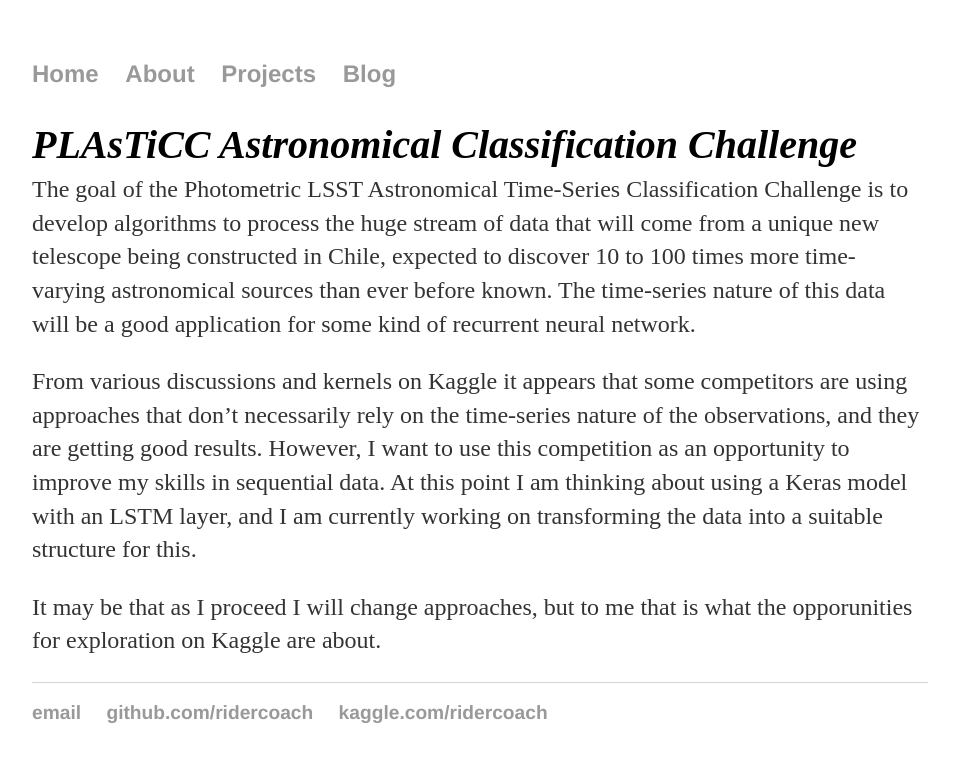
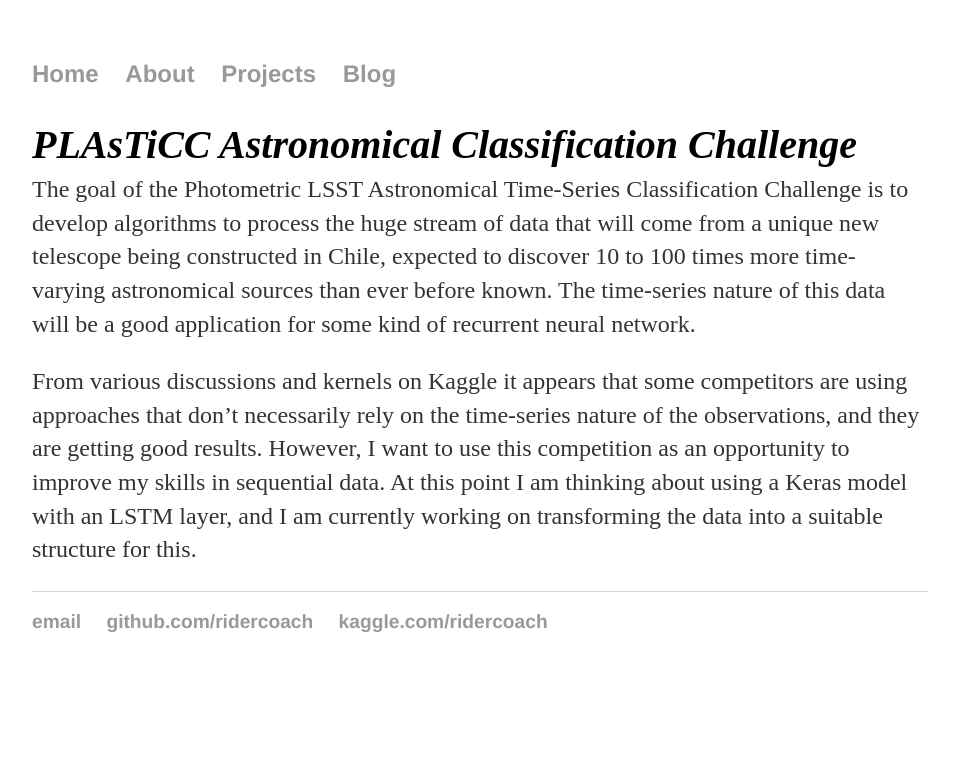
Before and after one commit to ridercoach/ridercoach.github.io, a Jekyll site: the page built from _projects/c_plasticc.md, in a window 1280 px wide. Shown: the top 762 px of the page, without its empty margins (160-1119 px from the left). Built offline with Jekyll 4.4.1, drawn with Linux system fonts in a browser that asks for light colours.

Commit message:
changed plasticc notes

```diff
--- a/_projects/c_plasticc.md
+++ b/_projects/c_plasticc.md
@@ -20,6 +20,3 @@ results.  However, I want to use this competition as an opportunity to
 improve my skills in sequential data.  At this point I am thinking
 about using a Keras model with an LSTM layer, and I am currently
 working on transforming the data into a suitable structure for this.
-
-It may be that as I proceed I will change approaches, but to me that
-is what the opporunities for exploration on Kaggle are about.
```
